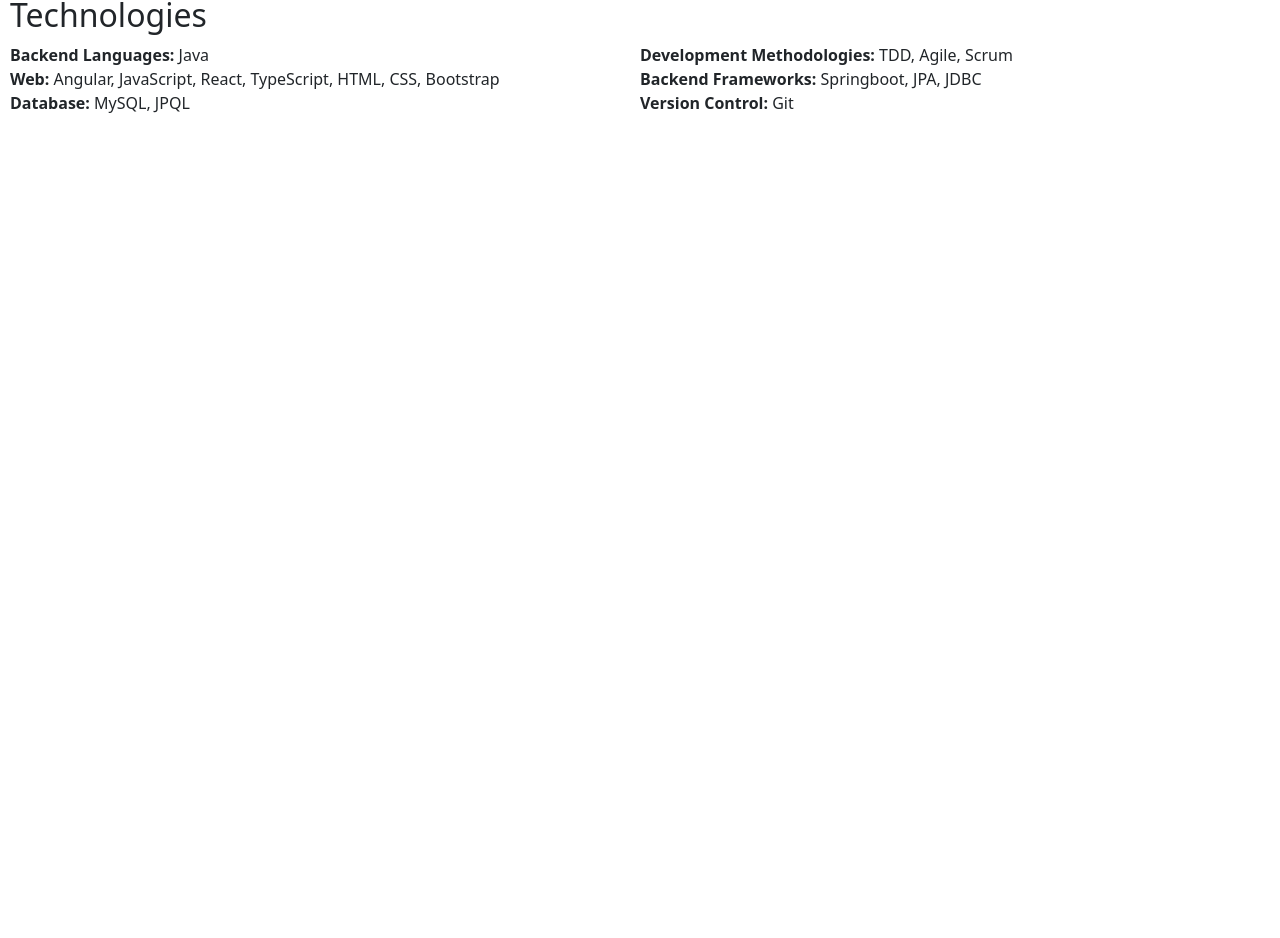
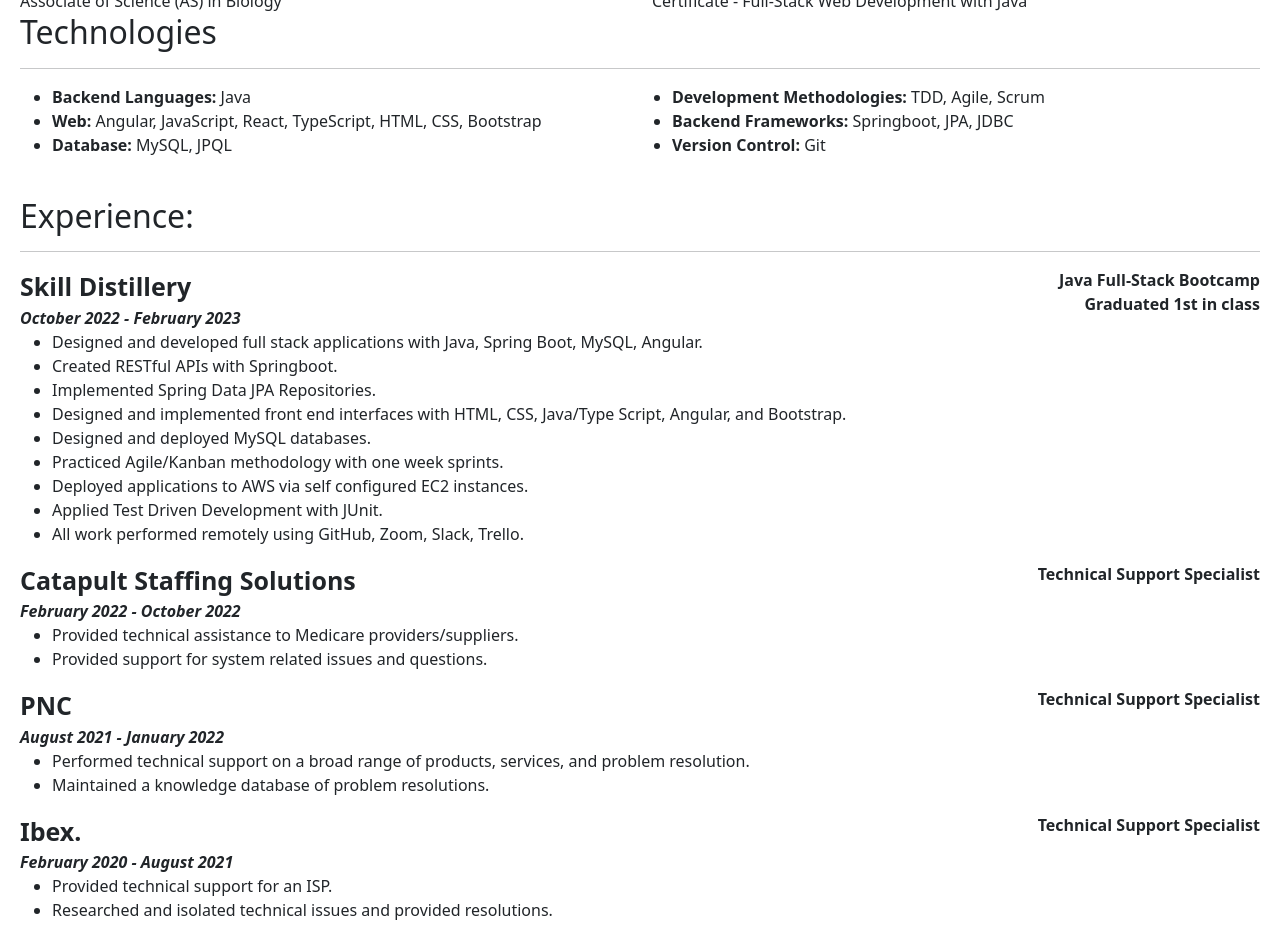
Before and after one commit to laurenackley/ResumeWebsiteReact, a React (Create React App) app: page / in a window 1280 px wide. Shown: the part 200-1138 px from the top of the page. Before the commit the page ends 800 px from the top, so only its background shows below. Built offline with nearby package versions, Linux system fonts and the light colour scheme.

Commit message:
Changes to style, added Projects component

```diff
--- a/public/index.html
+++ b/public/index.html
@@ -24,7 +24,6 @@
       work correctly both with client-side routing and a non-root public URL.
       Learn how to configure a non-root public URL by running `npm run build`.
     -->
-    <title>React App</title>
   </head>
   <body>
     <noscript>You need to enable JavaScript to run this app.</noscript>
--- a/src/App.js
+++ b/src/App.js
@@ -2,16 +2,19 @@
 import Navbar from "./Navbar";
 import Home from "./Home";
 import Contact from "./Contact";
+import Projects from "./Projects";
 
 function App() {
   return (
     <Router>
       <div className="App">
+        <title>Resume</title>
         <Navbar />
         <div className="content">
           <Routes>
             <Route exact path="/" element={<Home />} />
             <Route path="/contact" element={<Contact />} />
+            <Route path="/projects" element={< Projects/>} />
           </Routes>
         </div>
       </div>
--- a/src/Education.js
+++ b/src/Education.js
@@ -2,7 +2,7 @@
   return (
     <div className="education">
       <div className="row">
-        <h2>Education:</h2>
+        <h2>Education:</h2><hr />
         <div className="column">
           <strong>San Antonio College</strong> <br />
           <em>
--- /dev/null
+++ b/src/Exp.js
@@ -0,0 +1,77 @@
+const Exp = () => {
+  return (
+    <div className="exp">
+      <h2>Experience:</h2>
+      <hr />
+      <strong>
+        <span id="companyName">Skill Distillery</span>
+        <span id="right">
+          Java Full-Stack Bootcamp
+          <br />
+          Graduated 1st in class
+        </span>
+        <br />
+        <em>October 2022 - February 2023</em>
+      </strong>
+      <br />
+      <ul>
+        <li>
+          Designed and developed full stack applications with Java, Spring Boot,
+          MySQL, Angular.
+        </li>
+        <li>Created RESTful APIs with Springboot.</li>
+        <li>Implemented Spring Data JPA Repositories.</li>
+        <li>
+          Designed and implemented front end interfaces with HTML, CSS,
+          Java/Type Script, Angular, and Bootstrap.
+        </li>
+        <li>Designed and deployed MySQL databases.</li>
+        <li>Practiced Agile/Kanban methodology with one week sprints.</li>
+        <li>Deployed applications to AWS via self configured EC2 instances.</li>
+        <li>Applied Test Driven Development with JUnit.</li>
+        <li>All work performed remotely using GitHub, Zoom, Slack, Trello.</li>
+      </ul>
+
+      <strong>
+        <span id="companyName">Catapult Staffing Solutions</span>{" "}
+        <span id="right">Technical Support Specialist</span>
+        <br />
+        <em>February 2022 - October 2022</em>
+      </strong>
+      <br />
+      <ul>
+        <li>Provided technical assistance to Medicare providers/suppliers.</li>
+        <li>Provided support for system related issues and questions.</li>
+      </ul>
+
+      <strong>
+        <span id="companyName">PNC</span>{" "}
+        <span id="right">Technical Support Specialist</span>
+        <br />
+        <em>August 2021 - January 2022</em>
+      </strong>
+      <br />
+      <ul>
+        <li>
+          Performed technical support on a broad range of products, services,
+          and problem resolution.
+        </li>
+        <li>Maintained a knowledge database of problem resolutions.</li>
+      </ul>
+      <strong>
+        <span id="companyName">Ibex. </span>{" "}
+        <span id="right">Technical Support Specialist</span>
+        <br />
+        <em>February 2020 - August 2021</em>
+      </strong>
+      <br />
+      <ul>
+        <li>Provided technical support for an ISP.</li>
+        <li>
+          Researched and isolated technical issues and provided resolutions.
+        </li>
+      </ul>
+    </div>
+  );
+};
+export default Exp;
--- a/src/Home.js
+++ b/src/Home.js
@@ -1,11 +1,12 @@
 import Education from "./Education";
+import Exp from "./Exp";
 import Technologies from "./Technologies";
-
 const Home = () => {
   return (
     <div className="home">
 <Education />
 <Technologies />
+<Exp />
 </div>
   );
 };
--- /dev/null
+++ b/src/Projects.js
@@ -0,0 +1,8 @@
+const Projects = () => {
+    return (
+        <div className="Projects">
+            <h2> Projects works</h2>
+        </div>
+    );
+}
+export default Projects;
--- a/src/Technologies.js
+++ b/src/Technologies.js
@@ -2,17 +2,35 @@
   return (
     <div className="technologies">
       <h2>Technologies</h2>
+      <hr />
       <div className="column">
-        <strong>Backend Languages: </strong> Java
-        <br />
-        <strong>Web: </strong> Angular, JavaScript, React, TypeScript, HTML,
-        CSS, Bootstrap <br />
-        <strong>Database: </strong> MySQL, JPQL <br />
+        <ul>
+          <li>
+            <strong>Backend Languages: </strong> Java
+          </li>
+          <li>
+            <strong>Web: </strong> Angular, JavaScript, React, TypeScript, HTML,
+            CSS, Bootstrap{" "}
+          </li>
+          <li>
+            <strong>Database: </strong> MySQL, JPQL <br />
+          </li>
+        </ul>
       </div>
       <div className="column">
-        <strong>Development Methodologies: </strong> TDD, Agile, Scrum <br />
-        <strong>Backend Frameworks: </strong> Springboot, JPA, JDBC <br />
-        <strong>Version Control: </strong> Git <br />
+        <ul>
+          <li>
+            <strong>Development Methodologies: </strong> TDD, Agile, Scrum{" "}
+            <br />
+          </li>
+          <li>
+            <strong>Backend Frameworks: </strong> Springboot, JPA, JDBC <br />
+          </li>
+          <li>
+            <strong>Version Control: </strong> Git <br />
+          </li>
+        </ul>
+        <br />
       </div>
     </div>
   );
--- a/src/index.css
+++ b/src/index.css
@@ -13,3 +13,14 @@
   display: table;
   clear: both;
 }
+#right {
+  float: right;
+  text-align: right;
+}
+#companyName {
+  font-size: 25px;
+}
+.home {
+  margin-left: 10px;
+  margin-right: 10px;
+}
```
Also changed, not shown: src/ExampleNavBar.js (added, +63 -0 lines).
